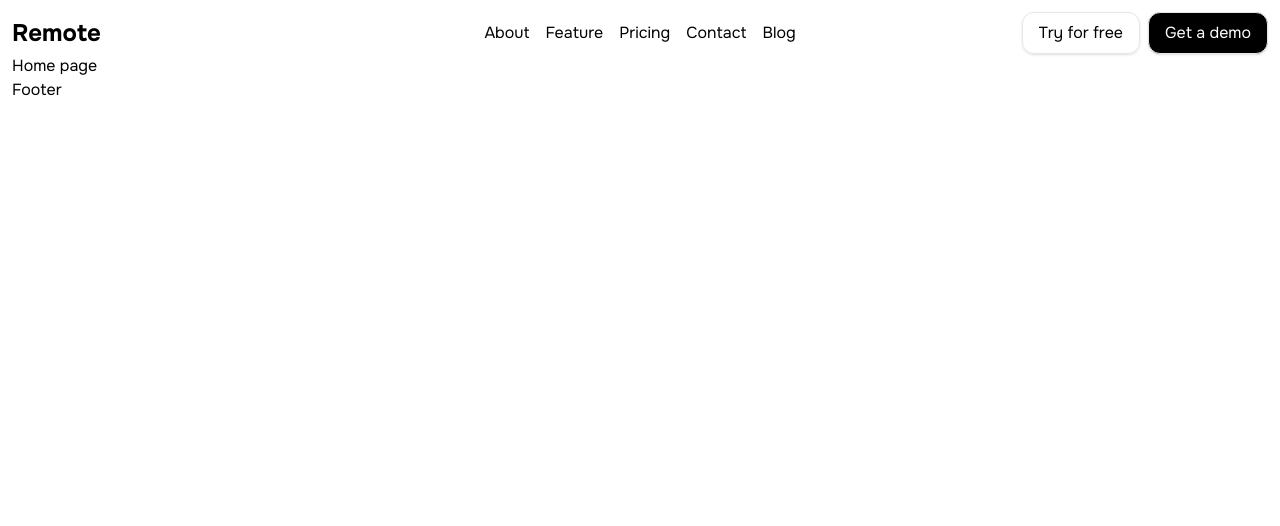
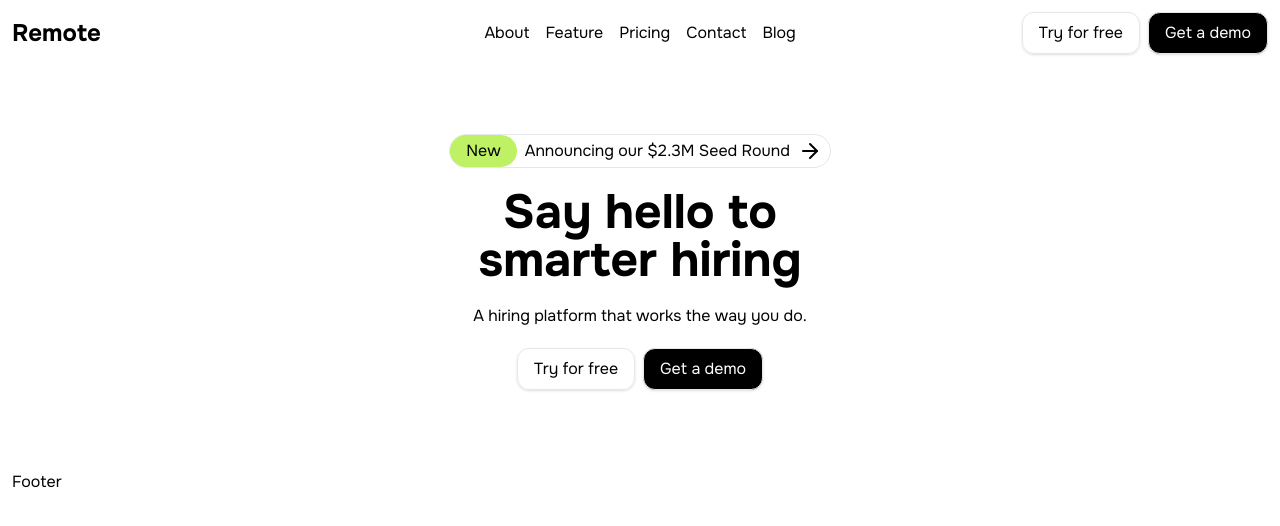
Before and after one commit to marklumba1/my-landing-page, a Next.js app: page / in a window 1280 px wide. Shown: the top 526 px of the page. Built offline with nearby package versions, Linux system fonts and the light colour scheme.

Commit message:
fix transition

```diff
--- /dev/null
+++ b/src/app/_components/Announcement/Announcement.tsx
@@ -0,0 +1,25 @@
+import { ArrowRight } from "lucide-react";
+interface AnnouncementProps {
+  label: string;
+  text: string;
+  link: string;
+}
+export default function Announcement({ label, text, link }: AnnouncementProps) {
+  return (
+    <a
+      href={link}
+      className="border relative flex items-center gap-2 group overflow-hidden  rounded-full pr-2"
+    >
+      <div className="bg-lime-300 -z-10 rounded-full absolute h-full w-96 -translate-x-80 group-hover:translate-x-0 group-hover:w-full"></div>
+      <p className="p-1 bg-lime-300 group-hover:bg-black group-hover:text-white px-4 rounded-full">
+        {label}
+      </p>
+      <p>{text}</p>
+      <div className="relative overflow-hidden">
+        <ArrowRight className="absolute group-hover:translate-x-5" />
+        <ArrowRight className="absolute  group-hover:translate-x-0 -translate-x-5" />
+        <ArrowRight className="opacity-0" />
+      </div>
+    </a>
+  );
+}
--- a/src/app/_components/Button/Button.tsx
+++ b/src/app/_components/Button/Button.tsx
@@ -15,10 +15,10 @@ export default function Button({
       onClick={onClick}
     >
       <div className="relative overflow-hidden">
-        <span className="absolute top-0 bottom-0 right-0 left-0 flex justify-center items-center  group-hover:-translate-y-full transition">
+        <span className="absolute top-0 bottom-0 right-0 left-0 flex justify-center items-center  group-hover:-translate-y-full">
           {label}
         </span>
-        <span className="absolute top-0 bottom-0 right-0 left-0 flex justify-center items-center   translate-y-full  group-hover:translate-y-0 transition">
+        <span className="absolute top-0 bottom-0 right-0 left-0 flex justify-center items-center   translate-y-full  group-hover:translate-y-0">
           {label}
         </span>
         <span className="opacity-0">{label}</span>
--- /dev/null
+++ b/src/app/_components/Hero/Hero.tsx
@@ -0,0 +1,18 @@
+import Announcement from "../Announcement/Announcement";
+import Button from "../Button/Button";
+import data from "./data.json";
+export default function Hero() {
+  const { headline, subheadline, announcement, cta, badge } = data;
+  return (
+    <div className="flex flex-col py-20 gap-5 items-center">
+      <Announcement link="/" text={announcement} label={badge} />
+      <h1 className="font-bold text-5xl text-center max-w-96">{headline}</h1>
+      <p>{subheadline}</p>
+      <div className="flex gap-2 w-full justify-center">
+        {cta.map((cta) => (
+          <Button label={cta.label} type={cta.type} />
+        ))}
+      </div>
+    </div>
+  );
+}
--- /dev/null
+++ b/src/app/_components/Hero/data.json
@@ -0,0 +1,10 @@
+{
+  "badge": "New",
+  "announcement": "Announcing our $2.3M Seed Round",
+  "headline": "Say hello to smarter hiring",
+  "subheadline": "A hiring platform that works the way you do.",
+  "cta": [
+    { "label": "Try for free", "type": "primary" },
+    { "label": "Get a demo", "type": "secondary" }
+  ]
+}
--- a/src/app/globals.css
+++ b/src/app/globals.css
@@ -7,3 +7,6 @@
 body{
     @apply max-w-7xl mx-auto p-3
 }
+*{
+    @apply transition
+}
--- a/src/app/page.tsx
+++ b/src/app/page.tsx
@@ -1,7 +1,9 @@
+import Hero from "./_components/Hero/Hero";
+
 const HomePage:React.FC = () => {
     return (
         <div>
-            <h1>Home page</h1>
+            <Hero />
         </div>
     )
 }
```
Also changed, not shown: public/dots.svg (added).
